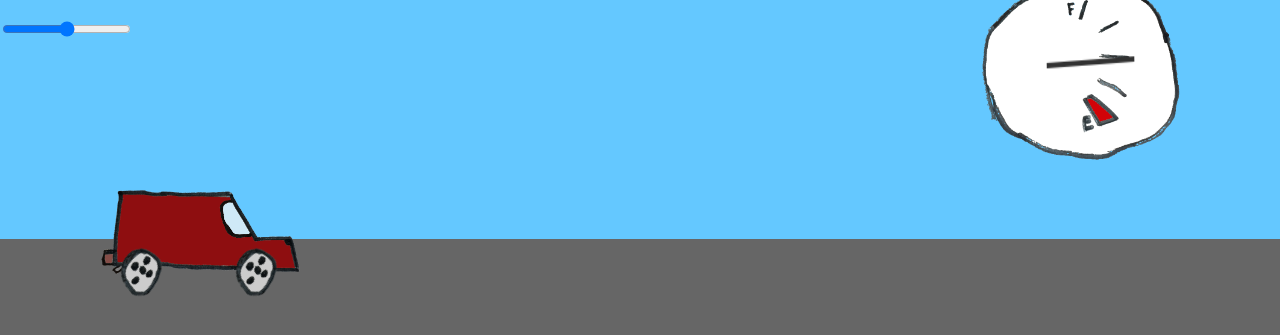
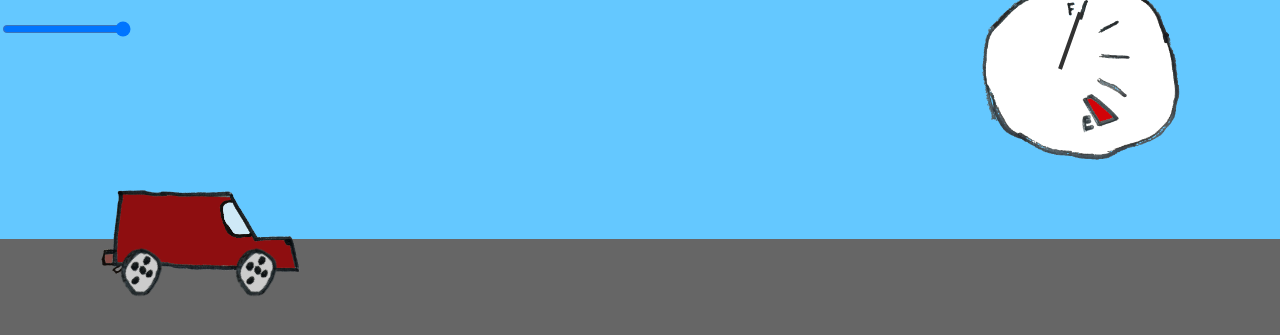
Before and after one commit to dgilber/car-adventures, a plain HTML site: page game.html in a window 1280 px wide. Shown: the part 61-396 px from the top of the page. Drawn offline with Linux system fonts and the light colour scheme.

Commit message:
fix fuel needle

```diff
--- a/game.html
+++ b/game.html
@@ -54,8 +54,9 @@ html, body {
 
 #fuel_needle {
     position: relative;
-    width: 200px;
-    height: 200px;
+    /* width: 200px; */
+    /* height: 200px; */
+    /* background-color: rgba(255,0,0,0.2); */ /* debug */
 }
 
 .road {
@@ -87,24 +88,44 @@ function start_wheels() {
 }
 
 function set_fuel_level (level) {
-    // level is number between 0 and 100
+    // level is integer between 0 and 100
+    var center = point(80, 90)
+    var r = 60;
+    var dr = 125;
+    var d = (dr * (level / 100)) - (dr / 2)
+          + 8;  // +8 because drawing isn't completely vertical
+    if (d < 0) {
+        d += 360;
+    }
+    var edge = circleEdge(center, r, d);
+    var edgeY = center.y + (center.y - edge.y);
+    console.log('level: %s, degree: %d, edge: [%d, %d]', level, d, edge.x, edgeY);
+
     var canvas = document.getElementById('fuel_needle');
     var ctx = canvas.getContext('2d');
-    ctx.clearRect(0, 0, canvas.width, canvas.height)
+    ctx.clearRect(0, 0, canvas.width, canvas.height);
     ctx.strokeStyle = 'rgb(50, 50, 50)';
     ctx.lineWidth = 4;
     ctx.beginPath();
-    ctx.moveTo(100, 65);
-
-    // full-y: 160, 20
-    // empty-y: 160, 100
-    var range = 100 - 20;
-    var y = 100 - (range * (level / 100))
-    var off_center = 50 - Math.abs(50 - level);
-    var x_pad = Math.log2(Math.max(1, off_center / 2)) * 10;
-    ctx.lineTo(160 + x_pad + (off_center / 2), y);
+    ctx.moveTo(center.x, center.y);
+    ctx.lineTo(edge.x, edgeY);
     ctx.stroke();
     ctx.closePath();
+}
+
+function circleEdge (center, radius, degree) {
+    return point(
+        center.x + radius * Math.cos(_toRad(degree)),
+        center.y + radius * Math.sin(_toRad(degree))
+    );
+}
+
+function point (x, y) {
+    return {x, y};
+}
+
+function _toRad (d) {
+    return d * Math.PI / 180;
 }
 
 </script>
@@ -118,14 +139,14 @@ function set_fuel_level (level) {
   <div class="wheel front"></div>
  </div>
  <div class="fuel gauge">
-  <canvas id="fuel_needle"></canvas>
+  <canvas id="fuel_needle" width="200" height="200"></canvas>
  </div>
  <div class="road"></div>
 
- <input type="range" name="fuel_controller" min="0" max="100" step="1" onchange="set_fuel_level(this.value)">
+ <input type="range" name="fuel_controller" min="0" max="100" step="1" value="100" onchange="set_fuel_level(this.value)">
 <script>
     start_wheels();
-    set_fuel_level(50);
+    set_fuel_level(100);
 </script>
 
 </body>
```
